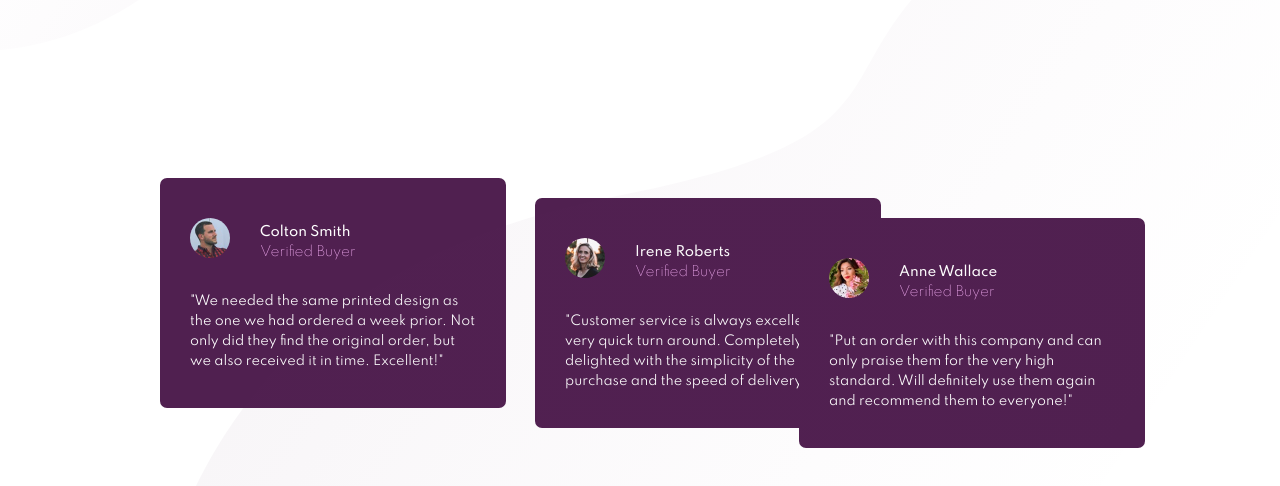
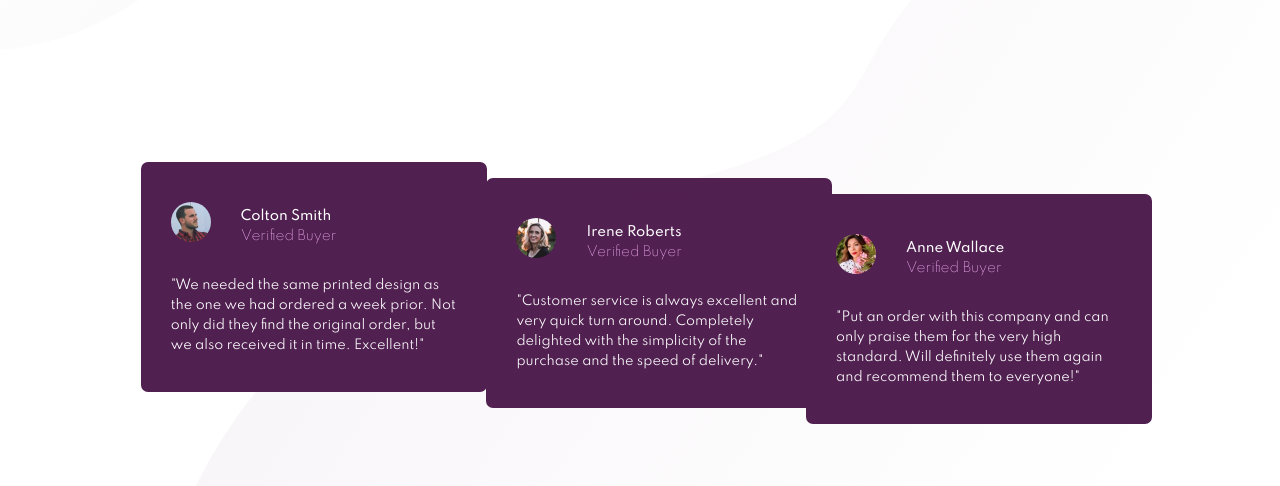
Before and after one commit to KiroYssa/Social-proof-section-challenge, a plain HTML site: page Social proof section master/index.html in a window 1280 px wide. Shown: the part 312-798 px from the top of the page. Drawn offline with Linux system fonts and the light colour scheme.

Commit message:
Add files via upload
Changing review rectangles into % units

```diff
--- a/Social proof section master/css/styles.css
+++ b/Social proof section master/css/styles.css
@@ -138,18 +138,18 @@ p {
 
 .colton_review {
   position: absolute;
-  left: 160px;
-  bottom: 80px;
+  left: 11%;
+  bottom: 12%;
 }
 
 .irene_review {
   position: absolute;
-  left: 535px;
-  bottom: 60px;
+  left: 38%;
+  bottom: 10%;
 }
 
 .anne_review {
   position: absolute;
-  right: 135px;
-  bottom: 40px;
+  right: 10%;
+  bottom: 8%;
 }
```
